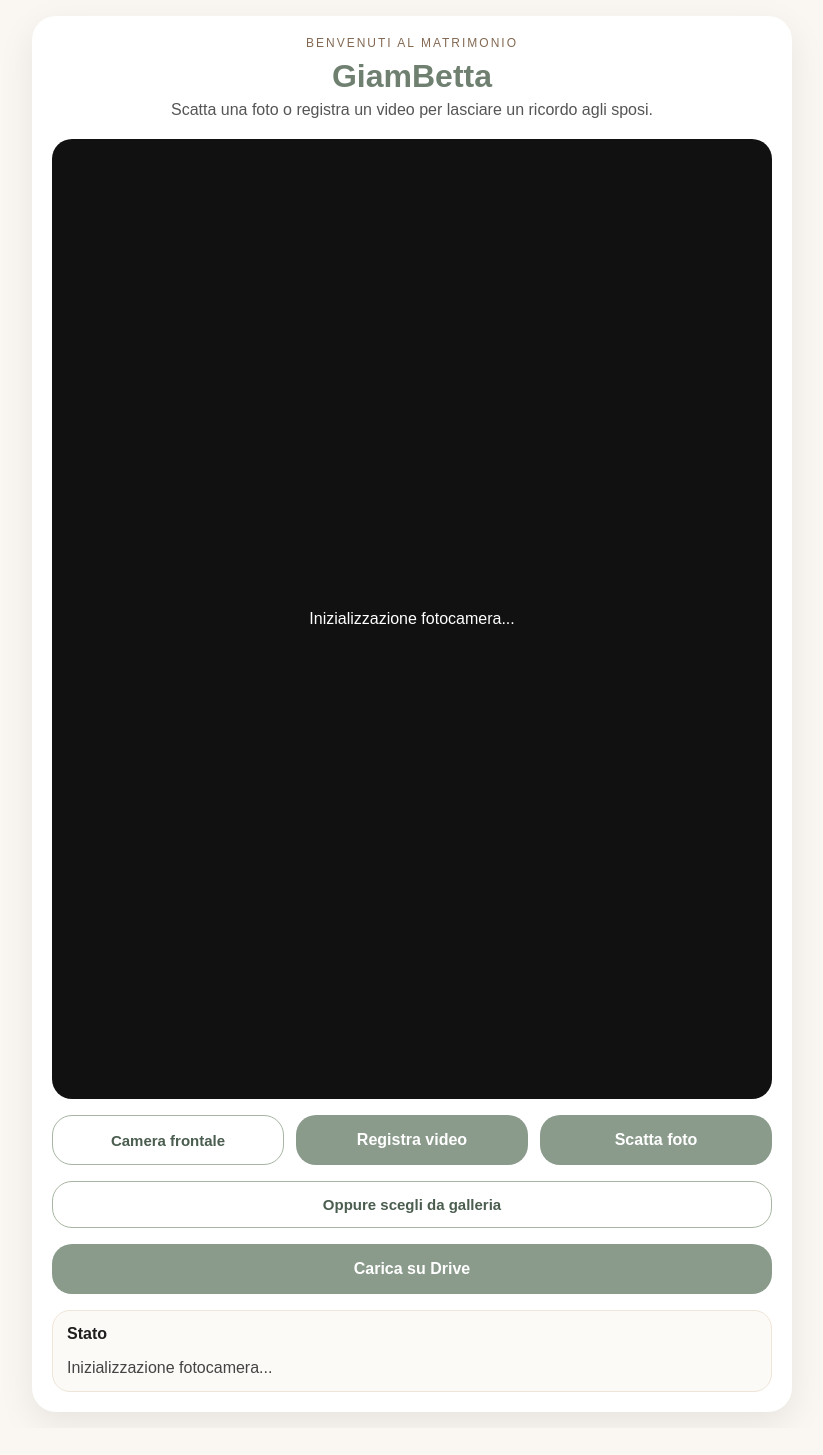
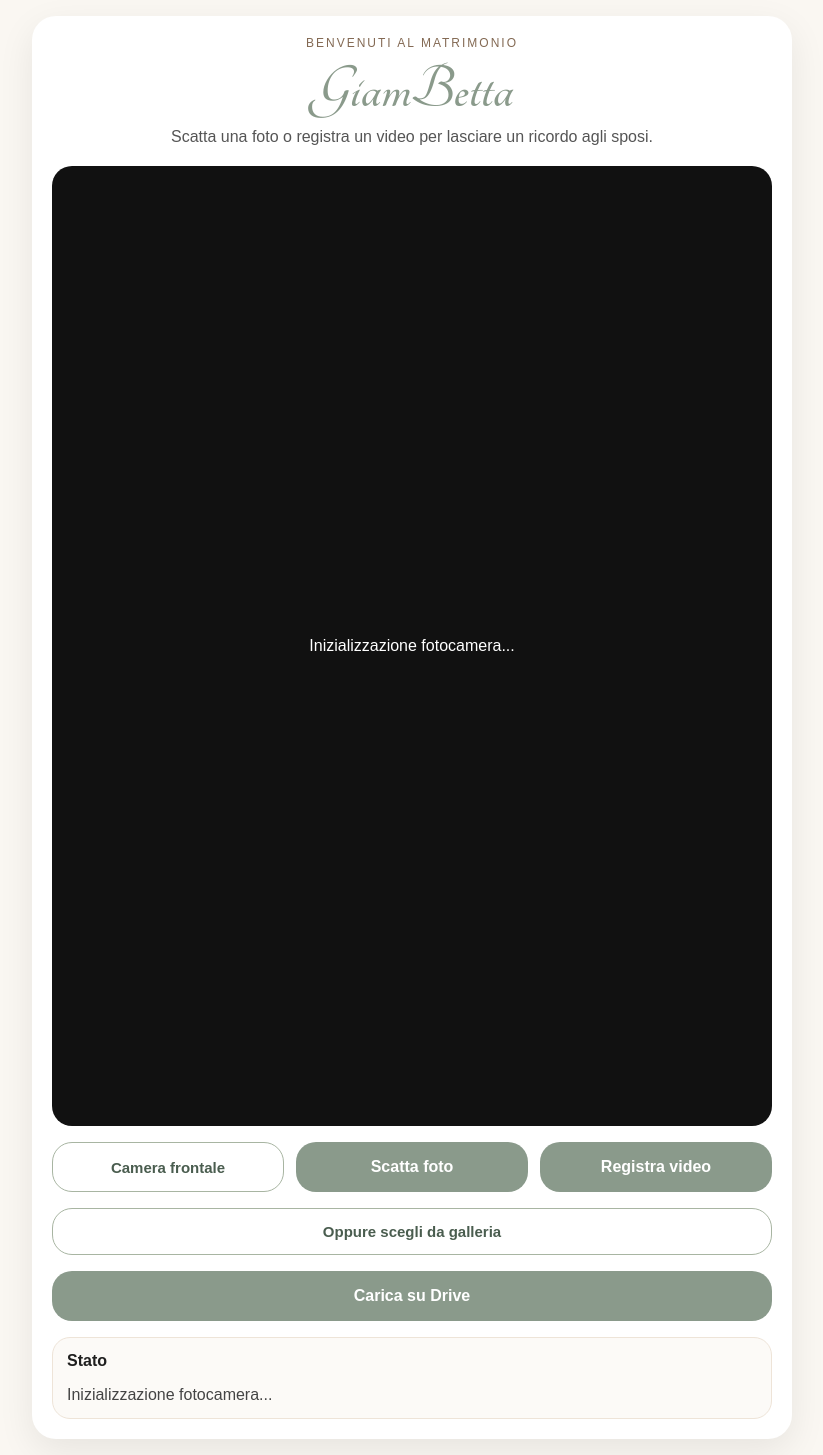
Before and after one commit to liagimmi/wedding-app, a Next.js app in the folder wedding-app/: page / in a window 1280 px wide. Shown: the whole page, without its empty margins (228-1051 px from the left). Before the commit the page ends 1428 px from the top, so only its background shows below. Built offline with nearby package versions, Linux system fonts and the light colour scheme; no server answers.

Commit message:
Update page.js

```diff
--- a/wedding-app/app/page.js
+++ b/wedding-app/app/page.js
@@ -1,6 +1,12 @@
 'use client';
+import { Tangerine } from 'next/font/google';
 
 import { useEffect, useMemo, useRef, useState } from 'react';
+
+const tangerine = Tangerine({
+  subsets: ['latin'],
+  weight: ['400', '700']
+});
 
 const APP_NAME = process.env.NEXT_PUBLIC_APP_NAME || 'GiamBetta';
 const MAX_VIDEO_SECONDS = 120;
@@ -328,10 +334,12 @@ export default function HomePage() {
             Benvenuti al matrimonio
           </p>
           <h1
+            className={tangerine.className}
             style={{
               margin: '8px 0 6px',
-              fontSize: 32,
-              color: '#6F8071'
+              fontSize: 64,
+              color: '#8A9A8B',
+              fontWeight: 700
             }}
           >
             {APP_NAME}
@@ -397,6 +405,14 @@ export default function HomePage() {
               {cameraMode === 'environment' ? 'Camera frontale' : 'Camera posteriore'}
             </button>
 
+            <button
+              onClick={takePhoto}
+              disabled={!isCameraReady || isRecording || uploading}
+              style={buttonStyle}
+            >
+              Scatta foto
+            </button>
+
             {!isRecording ? (
               <button
                 onClick={startRecording}
@@ -413,15 +429,6 @@ export default function HomePage() {
                 Ferma ({recordSeconds}s)
               </button>
             )}
-
-            <button
-              onClick={takePhoto}
-              disabled={!isCameraReady || isRecording || uploading}
-              style={buttonStyle}
-            >
-              Scatta foto
-            </button>
-
           </div>
 
           <button
```
